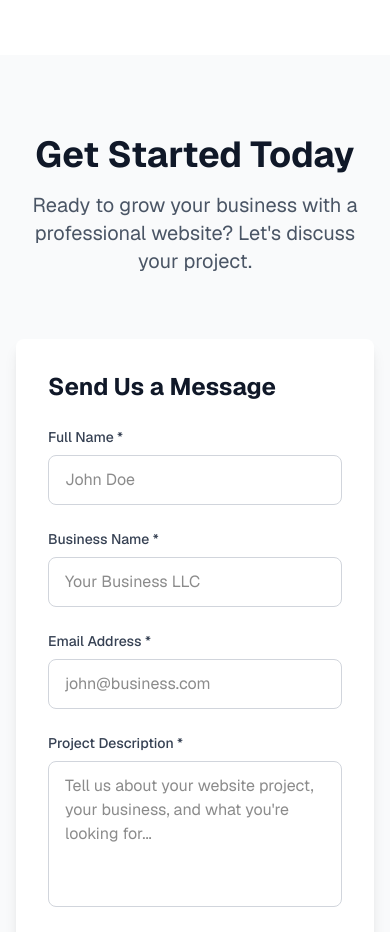
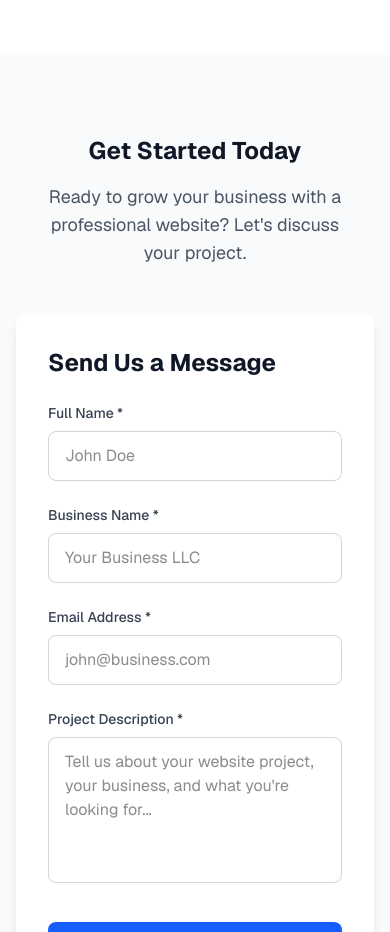
Before and after one commit to vah6314-cmd/XomRawTar, a Next.js app: page / in a window 390 px wide. Shown: the part 8380-9312 px from the top of the page. Built offline with nearby package versions, Linux system fonts and the light colour scheme.

Commit message:
Auto-commit: Agent tool execution

```diff
--- a/src/components/Contact.tsx
+++ b/src/components/Contact.tsx
@@ -103,16 +103,16 @@ ${formData.fullName}`);
 
   return (
     <section id="contact" className="py-20 bg-gray-50">
-      <div className="container mx-auto px-6">
+      <div className="container mx-auto px-4 sm:px-6">
         {/* Section Header */}
-        <div className="text-center mb-16">
-          <h2 className="text-4xl font-bold text-gray-900 mb-4">Get Started Today</h2>
-          <p className="text-xl text-gray-600 max-w-3xl mx-auto">
+        <div className="text-center mb-12 sm:mb-16">
+          <h2 className="text-2xl sm:text-3xl lg:text-4xl font-bold text-gray-900 mb-4">Get Started Today</h2>
+          <p className="text-lg sm:text-xl text-gray-600 max-w-3xl mx-auto px-4">
             Ready to grow your business with a professional website? Let&apos;s discuss your project.
           </p>
         </div>
 
-        <div className="grid grid-cols-1 lg:grid-cols-2 gap-12 max-w-6xl mx-auto">
+        <div className="grid grid-cols-1 lg:grid-cols-2 gap-8 lg:gap-12 max-w-6xl mx-auto">
           {/* Contact Form */}
           <div>
             <form onSubmit={handleSubmit} className="bg-white rounded-lg shadow-lg p-8">
```
